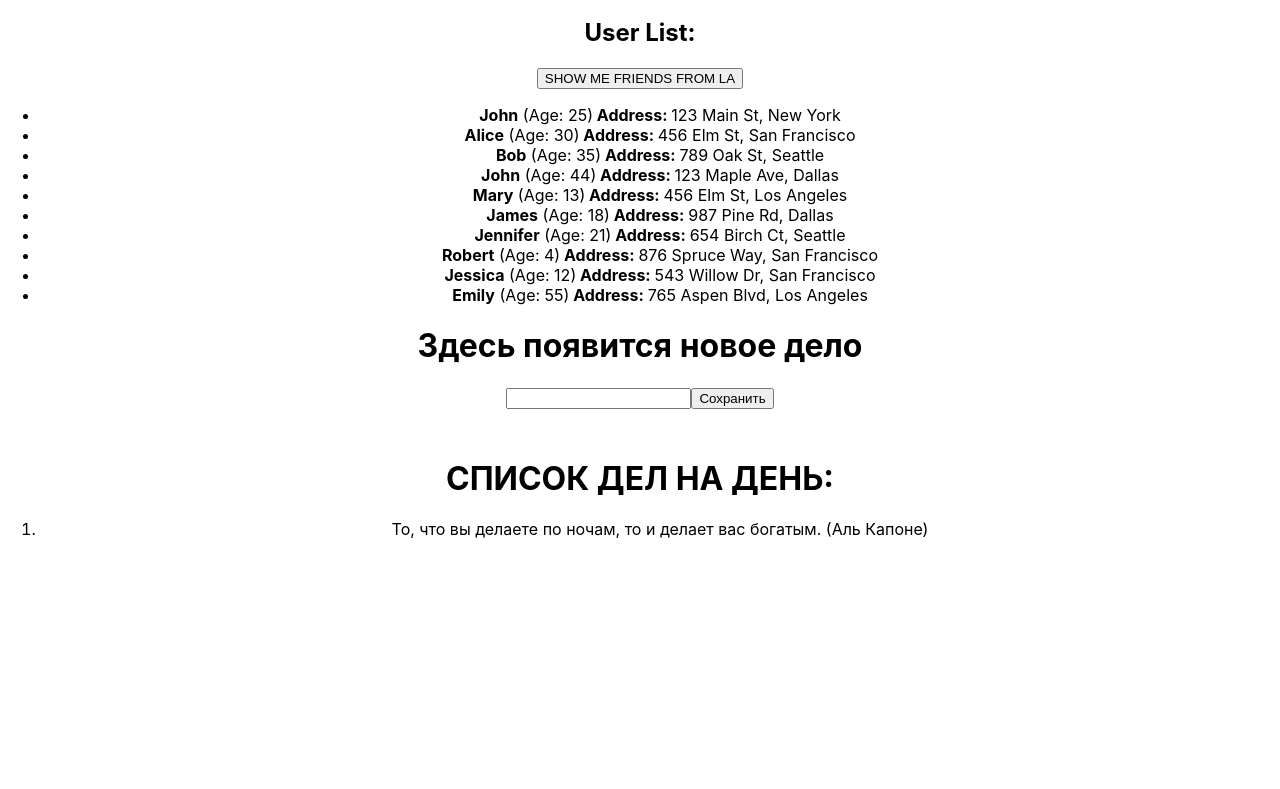
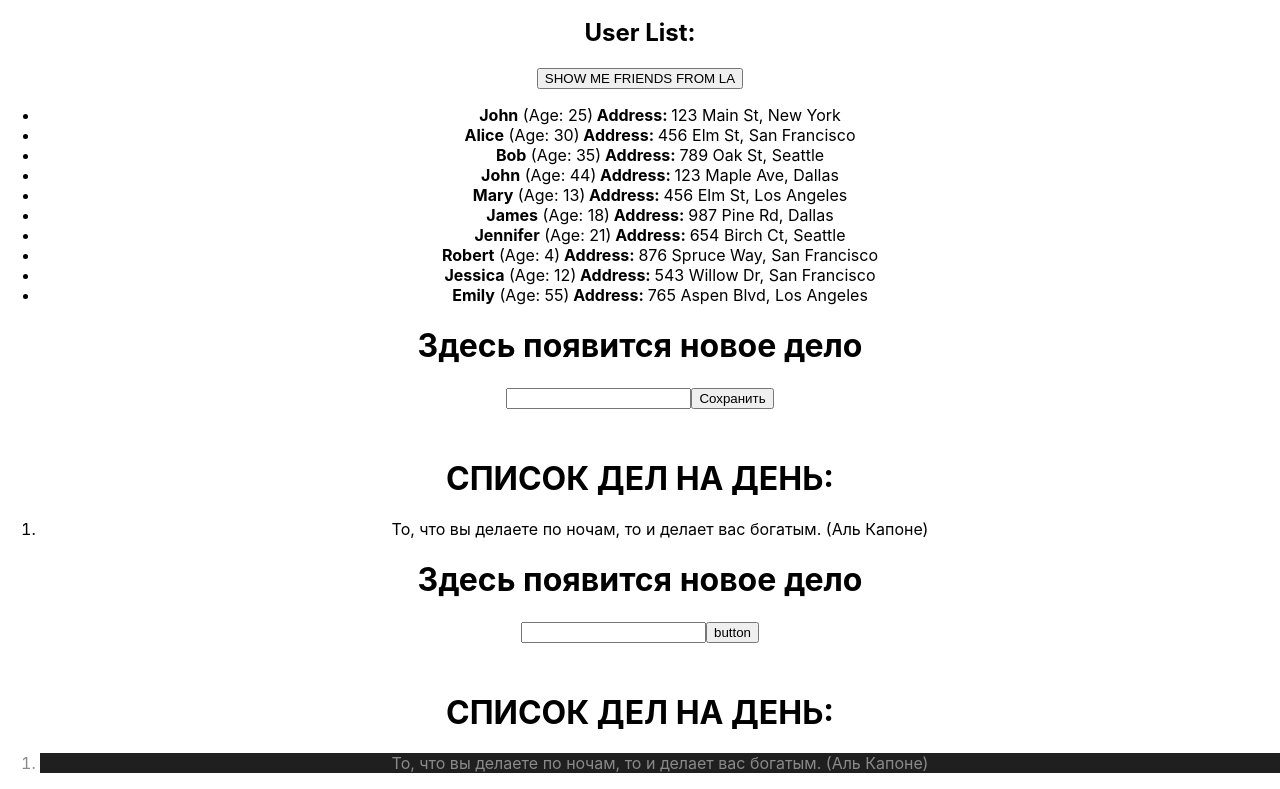
Before and after one commit to ArturLimaiko/homework, a React (Create React App) app: page / in a window 1280 px wide. Shown: the part 271-1060 px from the top of the page. Before the commit the page ends 826 px from the top, so only its background shows below. Built offline with nearby package versions, Linux system fonts and the light colour scheme.

Commit message:
homework-4

```diff
--- a/src/App.tsx
+++ b/src/App.tsx
@@ -11,7 +11,7 @@
       <HW1/>
       <HW2 />
       <HW3 />
-      {/*<HW4 />*/}
+      <HW4 />
     </div>
   );
 }
--- a/src/HW/1/UserList.tsx
+++ b/src/HW/1/UserList.tsx
@@ -1,5 +1,4 @@
 import React from 'react';
-
 
 export type UserType = {
     id: number
--- a/src/HW/3/HW3.tsx
+++ b/src/HW/3/HW3.tsx
@@ -24,7 +24,6 @@
     const handleSave = () => {
         // ЗАСЕТАТЬ БЫ ТЕКСТ В texts И НЕ ПОТЕРЯТЬ НАПУТСТВИЕ ИЗ ПРОШЛОГО ВЕКА)
         // А ЗАТЕМ УБРАТЬ ЗА СОБОЙ В currentText
-
         setTexts((texts) => [...texts, currentText]);
         setCurrentText('')
     };
--- a/src/HW/4/Button.tsx
+++ b/src/HW/4/Button.tsx
@@ -1,16 +1,18 @@
+import React from "react";
+
 type ButtonPropsType = {
-  callBack: any // НУЖНО ПРОТИПИЗИРОВАТЬ
-  name: any // НУЖНО ПРОТИПИЗИРОВАТЬ
+  callBack: () => void // НУЖНО ПРОТИПИЗИРОВАТЬ
+  name: string // НУЖНО ПРОТИПИЗИРОВАТЬ
 };
 
-export const Button = (props: ButtonPropsType) => {
+export const Button = ({callBack,name}: ButtonPropsType) => {
   const callBackHandler = () => {
-    // НУЖНО ДОПИСАТЬ
+   callBack() // НУЖНО ДОПИСАТЬ
   };
 
   return (
     <button id={'hw04-button'} onClick={callBackHandler}>
-      {props.name}
+      {name}
     </button>
   );
 };
--- a/src/HW/4/HW4.tsx
+++ b/src/HW/4/HW4.tsx
@@ -2,8 +2,6 @@
 import s from './HW4.module.css';
 import { Button } from './Button';
 import { Input } from './Input';
-
-
 
 export const HW4 = () => {
   // 1️⃣ Раскомментируйте JSX (HW4.tsx) и вы увидите,
@@ -13,6 +11,8 @@
   // - починить все, что горит красным
   // - дописать функциональность (где указано комментариями)
   // - приложение должно компилироваться и запускаться в браузере
+
+  // ❗ Массив с данными не трогаем! Текст не меняем !
 
   const [currentText, setCurrentText] = useState('');
   const [texts, setTexts] = useState<string[]>([
@@ -26,27 +26,27 @@
 
   return (
     <div id={'hw04'}>
-      {/*{currentText ? (*/}
-      {/*  <h1 id={'hw04-text'}>{currentText}</h1>*/}
-      {/*) : (*/}
-      {/*  <h1 id={'hw04-default-text'}>Здесь появится новое дело</h1>*/}
-      {/*)}*/}
+      {currentText ? (
+        <h1 id={'hw04-text'}>{currentText}</h1>
+      ) : (
+        <h1 id={'hw04-default-text'}>Здесь появится новое дело</h1>
+      )}
 
-      {/*<Input НЕ ХВАТАЕТ АРГУМЕНТОВ />*/}
+      <Input currentText={currentText} setCurrentText={setCurrentText}/>
 
-      {/*<Button НЕ ХВАТАЕТ АРГУМЕНТОВ />*/}
+      <Button name={'button'} callBack={handleSave}/>
 
-      {/*<h1 style={{ marginTop: '50px' }}>СПИСОК ДЕЛ НА ДЕНЬ:</h1>*/}
+      <h1 style={{ marginTop: '50px' }}>СПИСОК ДЕЛ НА ДЕНЬ:</h1>
 
-      {/*<ol id={'hw04-tasks'}>*/}
-      {/*  {texts.map((el, index) => {*/}
-      {/*    return (*/}
-      {/*      <li key={index} id={`hw04-task-${index}`} className={ЕСЛИ ЧЕТН ? S.chetNechet : ''}>*/}
-      {/*        {el}*/}
-      {/*      </li>*/}
-      {/*    );*/}
-      {/*  })}*/}
-      {/*</ol>*/}
+      <ol id={'hw04-tasks'}>
+        {texts.map((el, index) => {
+          return (
+            <li key={index} id={`hw04-task-${index}`} className={index % 2=== 0? s.chetNechet : ''}>
+              {el}
+            </li>
+          );
+        })}
+      </ol>
     </div>
   );
 };
--- a/src/HW/4/Input.tsx
+++ b/src/HW/4/Input.tsx
@@ -1,14 +1,16 @@
+import {ChangeEvent} from "react";
+
 type InputPropsType = {
-	currentText: any // НУЖНО ПРОТИПИЗИРОВАТЬ
-	setCurrentText: any // НУЖНО ПРОТИПИЗИРОВАТЬ
+	currentText: string // НУЖНО ПРОТИПИЗИРОВАТЬ
+	setCurrentText: (value: string)=> void // НУЖНО ПРОТИПИЗИРОВАТЬ
 };
 
-export const Input = (props: InputPropsType) => {
-	const onChangeHandler = (event: 'НУЖНО ПРОТИПИЗИРОВАТЬ') => {
-		// НУЖНО ДОПИСАТЬ
+export const Input = ({currentText,setCurrentText}: InputPropsType) => {
+	const onChangeHandler = (event: ChangeEvent<HTMLInputElement>) => {
+		setCurrentText(event.currentTarget.value)
 	};
 
-	// return (
-	//   <input id={'hw04-input'} type="text" value={props.currentText} onChange={onChangeHandler} />
-	// );
+	return (
+	  <input id={'hw04-input'} type="text" value={currentText} onChange={onChangeHandler} />
+	);
 };
```
